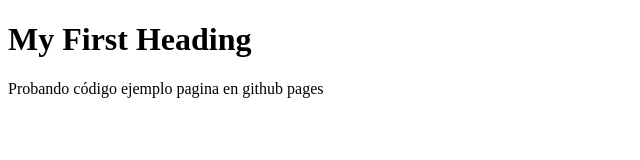
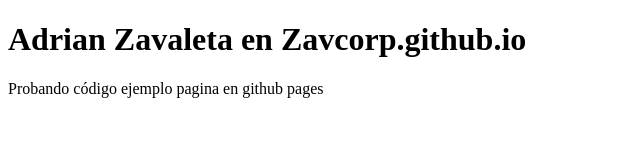
Before and after one commit to Zavcorp/Zavcorp.github.io, a plain HTML site: page index.html in a window 1280 px wide. Shown: the whole page, without its empty margins (0-640 px from the left). Drawn offline with Linux system fonts and the light colour scheme.

Commit message:
Update index.html

```diff
--- a/index.html
+++ b/index.html
@@ -1,11 +1,11 @@
 <!DOCTYPE html>
 <html>
 <head>
-<title>Adrian Zavaleta en Zavcorp.github.io</title>
+<title>Zavcorp.github.io</title>
 </head>
 <body>
 
-<h1>My First Heading</h1>
+<h1>Adrian Zavaleta en Zavcorp.github.io</h1>
 <p>Probando código ejemplo pagina en github pages</p>
 
 </body>
```
